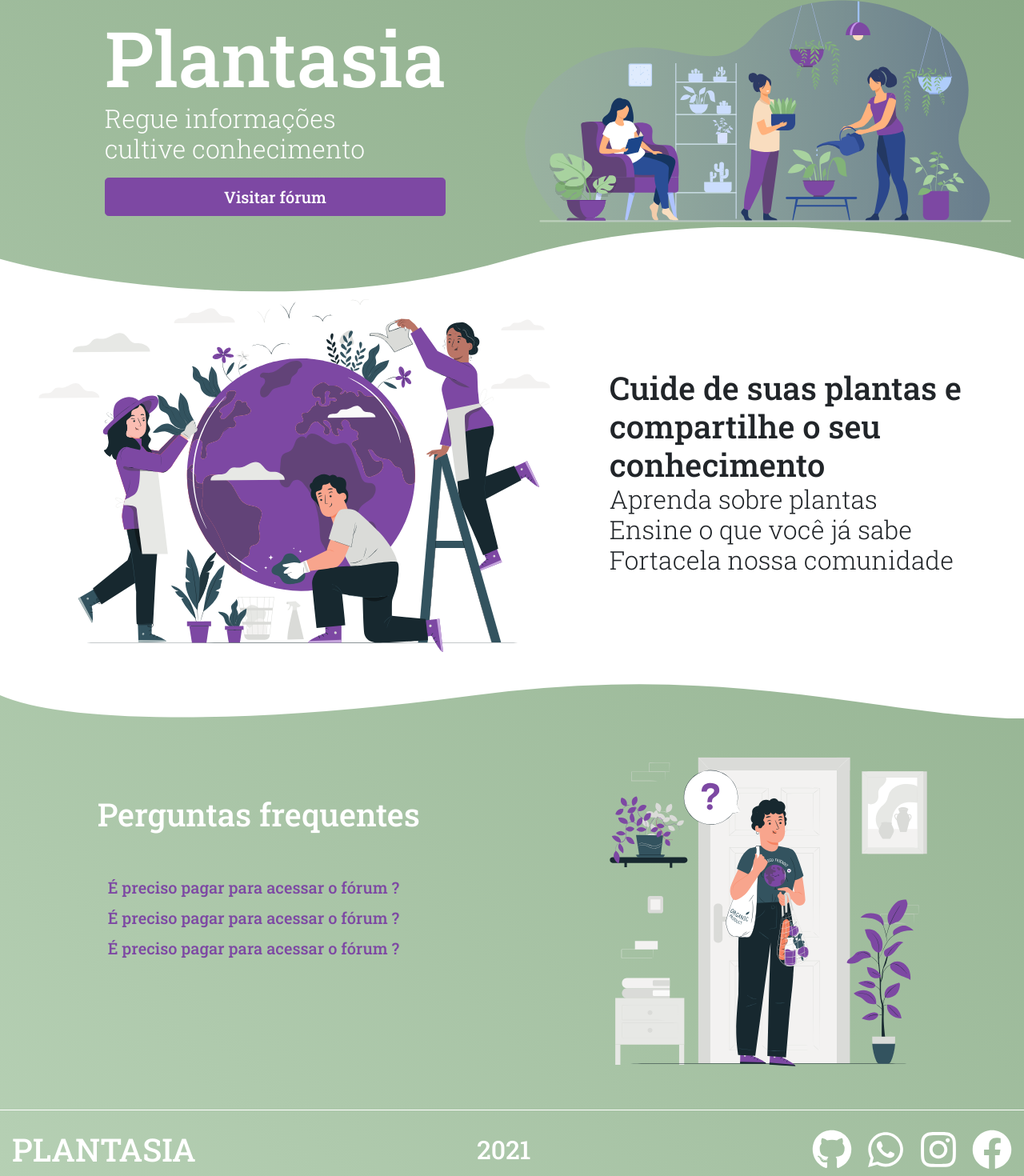
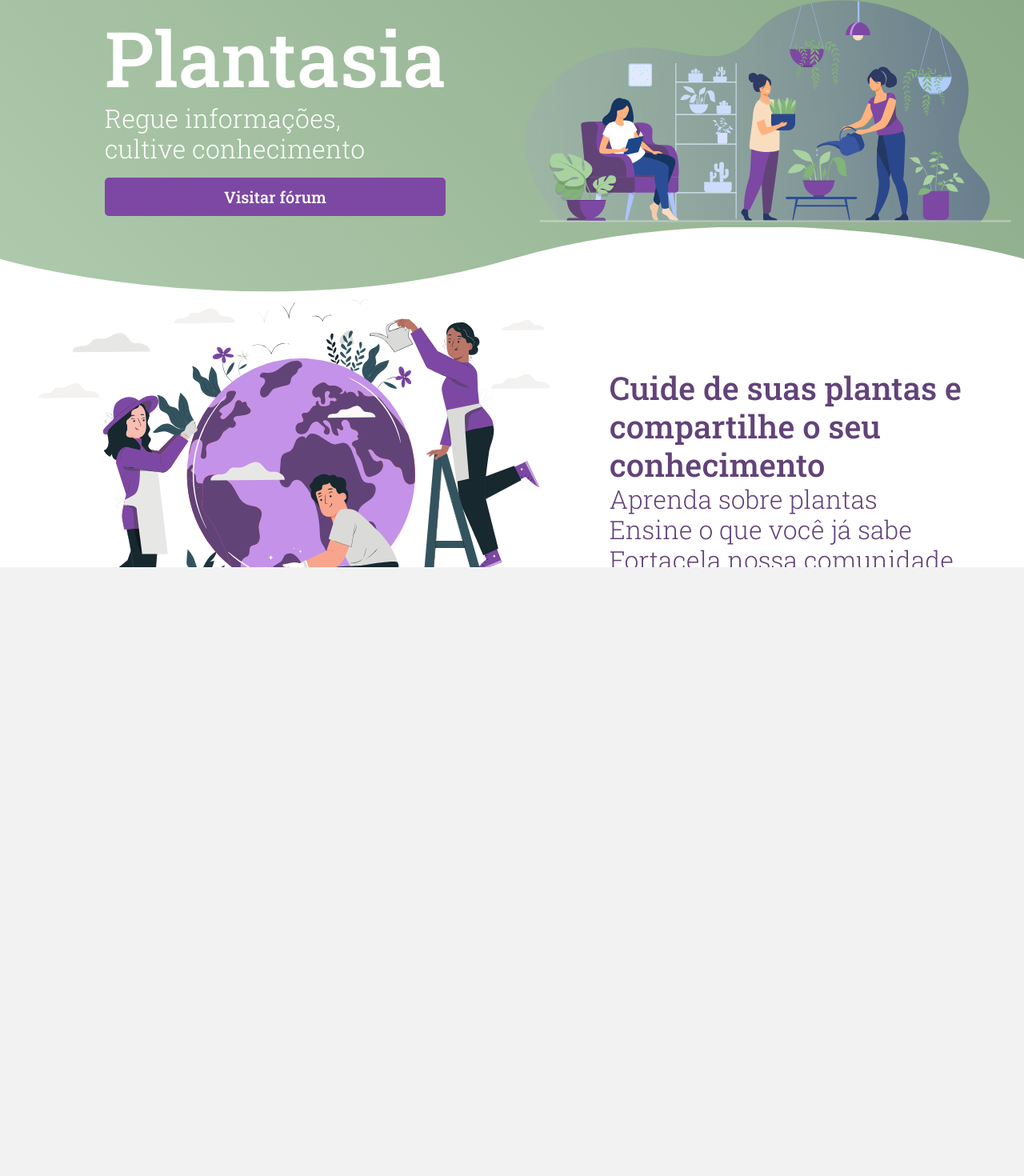
Before and after one commit to Plantasia/frontend, a Next.js app: page / in a window 1280 px wide. Shown: the part 91-1561 px from the top of the page at 80% size. After the commit the page ends 800 px from the top, so only its background shows below. Built offline with nearby package versions, Linux system fonts and the light colour scheme.

Commit message:
implement scroll behavior smooth

```diff
--- a/src/pages/index.tsx
+++ b/src/pages/index.tsx
@@ -1,3 +1,4 @@
+import React from "react"
 import {
   Row,
   Col,
@@ -7,23 +8,25 @@ import {
   Navbar,
   Nav,
 } from "react-bootstrap"
-import { HeaderLanding, SEO, FooterLanding } from "@components"
-import React, { useState } from "react"
-import { Layout } from "@src/components/Layout"
 import styled from "styled-components"
 import { QuestionsFAQ } from "@src/utils/constants"
 import { FaFacebook, FaGithub, FaInstagram, FaWhatsapp } from "react-icons/fa"
 
 const LandingContainer = styled(Container)`
   background-image: linear-gradient(225deg, #89a986, #b6d0b4);
+  scroll-behavior: smooth;
+  overflow-y: scroll;
+  display: block;
+  height: 100vh;
 `
-const SectionOne = styled(Row)`
+const SectionOne = styled(Row).attrs({ id: "home" })`
   color: white;
 `
 const SectionTwo = styled(Row)`
   background-color: white;
+  color: #624378;
 `
-const SectionThree = styled(Row)`
+const SectionThree = styled(Row).attrs({ id: "faq" })`
   color: white;
 `
 const Footer = styled(Row)`
@@ -61,10 +64,18 @@ const Brand = styled.h1`
 const FAQTitle = styled(Button)`
   :focus {
     box-shadow: none;
+    text-decoration: none;
+  }
+  :hover {
+    text-decoration: none;
   }
 `
 
-export default function HomePage(props) {
+const FAQDescription = styled.p`
+  padding-left: 12px;
+`
+
+export default function HomePage(props): React.FC {
   return (
     <LandingContainer fluid>
       <Navbar expand="md" className="w-100 right" variant="dark">
@@ -77,12 +88,13 @@ export default function HomePage(props) {
           </Nav>
         </Navbar.Collapse>
       </Navbar>
+
       <SectionOne className="mt-4 d-flex align-items-center">
         <Col xs="6" className="d-flex justify-content-center w-100">
           <div className="ml-5 d-flex flex-column">
-            <Brand className="">Plantasia</Brand>
+            <Brand>Plantasia</Brand>
             <h2 style={{ fontWeight: 300 }}>
-              Regue informações <br />
+              Regue informações, <br />
               cultive conhecimento
             </h2>
             <Button size="lg" className="mt-3" style={{ fontWeight: 500 }}>
@@ -97,13 +109,16 @@ export default function HomePage(props) {
             data="/assets/img/landing-01.svg"
           ></object>
         </Col>
+      </SectionOne>
 
+      <Row id="about">
         <object
           className="w-100"
           type="image/svg+xml"
           data="/assets/img/wave.svg"
         ></object>
-      </SectionOne>
+      </Row>
+
       <SectionTwo className="d-flex align-items-center">
         <Col xs="6" className="mb-0 p-0">
           <object
@@ -125,6 +140,7 @@ export default function HomePage(props) {
           </div>
         </Col>
       </SectionTwo>
+
       <Row>
         <object
           className="w-100"
@@ -132,6 +148,7 @@ export default function HomePage(props) {
           data="/assets/img/wave-02.svg"
         ></object>
       </Row>
+
       <SectionThree className="d-flex align-items-start justify-content-center my-5">
         <Col xs="6" className="">
           <h1 className="my-5">Perguntas frequentes</h1>
@@ -151,7 +168,7 @@ export default function HomePage(props) {
                 </Accordion.Toggle>
 
                 <Accordion.Collapse eventKey={index.toString()}>
-                  <p>{description}</p>
+                  <FAQDescription>{description}</FAQDescription>
                 </Accordion.Collapse>
               </>
             ))}
@@ -171,7 +188,7 @@ export default function HomePage(props) {
           className="d-flex justify-content-between align-items-center"
         >
           <h1>PLANTASIA</h1>
-          <h2>2021</h2>
+          <h2>2021 ©</h2>
           <div
             style={{ width: 250 }}
             className="d-flex justify-content-between"
--- a/src/styles/customTheme.sass
+++ b/src/styles/customTheme.sass
@@ -1,4 +1,10 @@
-$primary: #7D48A3
+$primary: #7d48a3
 $secondary: #00b24d
+// $success:
+$danger: #d64f00
+$warning: #FFAD1F
+// $info:
+$light: #C492E8
+$dark: #624378
 
 @import "../../node_modules/bootstrap/scss/bootstrap"
```
Also changed, not shown: public/assets/img/landing-02.svg.
